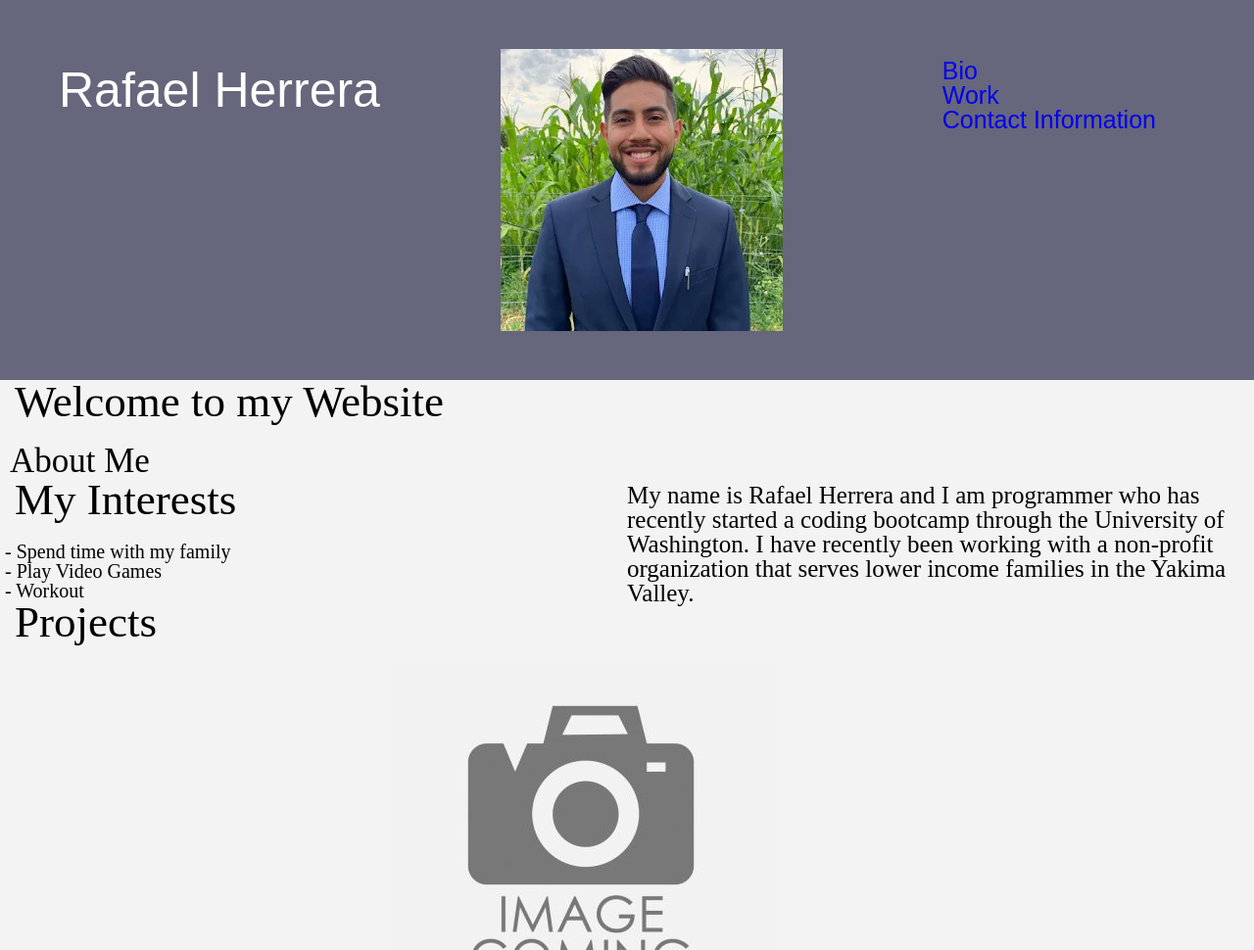
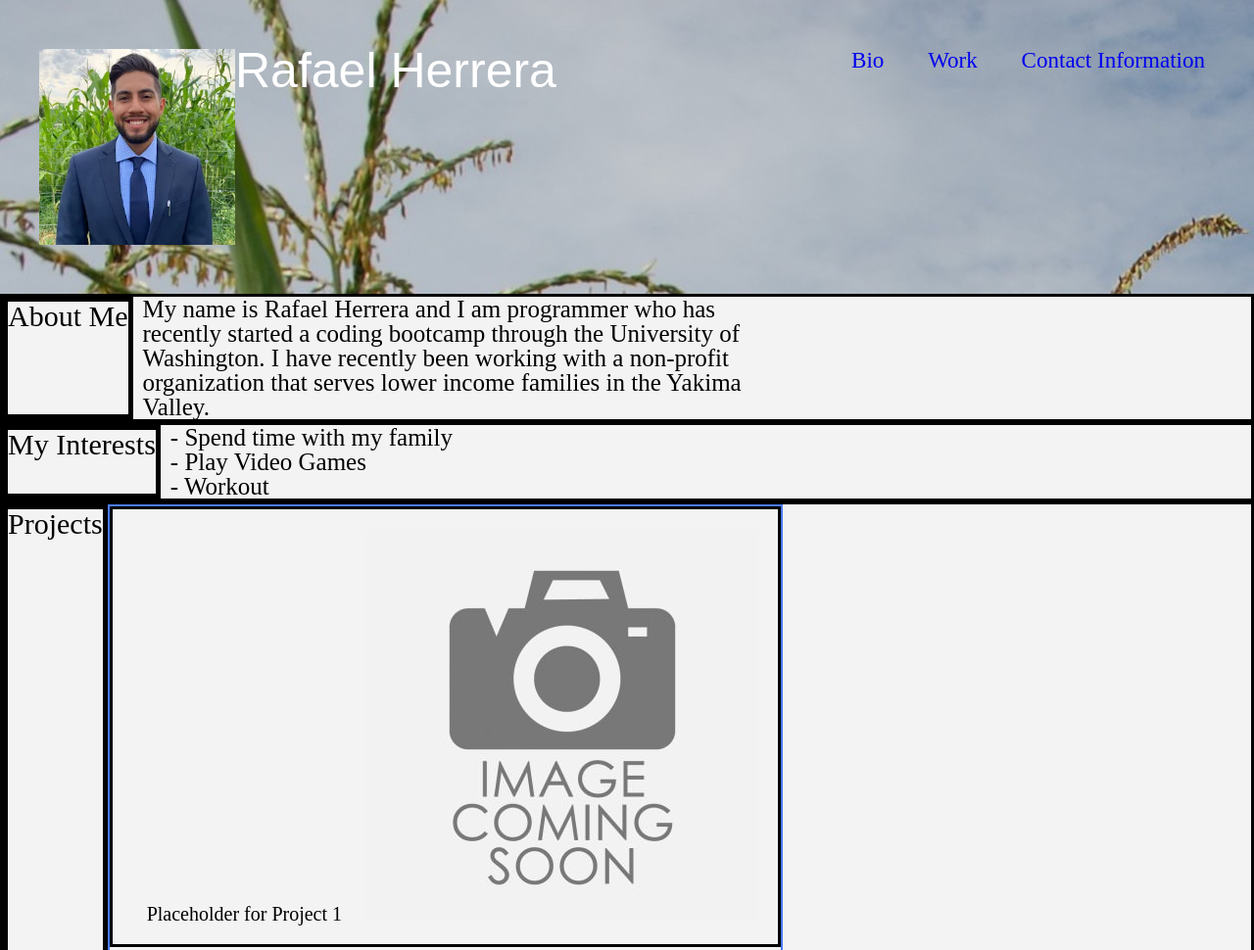
Before and after one commit to RafaelH731/Portfolio-Website, a plain HTML site: page index.html in a window 1280 px wide. Shown: the top 970 px of the page at 98% size. Drawn offline with Linux system fonts and the light colour scheme.

Commit message:
small updates

```diff
--- a/index.html
+++ b/index.html
@@ -7,30 +7,23 @@
     <link href="style.css" rel="stylesheet" type="text/css">
 </head>
 <body>
-   <!-- <img class="img-banner" src="img/bannertemplate.jpg" alt="website banner"> -->
+    <header style="background-image: url('img/milpa.jpg');" alt="background image" class="main-header">
 
-    <header class="main-header">
-        <h1>Rafael Herrera</h1>
-        <img src="img/profile-pic.webp" alt="rafael's picture">
+        <h1><img src="img/profile-pic.webp" width="200" height="200" alt="rafael's picture">Rafael Herrera</h1>
+
         <nav>
-            <ul>
-                <li>
              <a href="#Bio">Bio</a>
-                </li>
-                <li>
+
              <a href="#Work">Work</a>
-                </li>
-                <li>
+
              <a href="#Contact-Information">Contact Information</a>
-                </li>
-            </ul>
+
         </nav>
     </header>
 
-    <section>
-    <h2 class="small-header">Welcome to my Website</h2>
+    <section class="card">
 
-    <p class="bio" id="Bio">About Me</p>
+            <h3 class="inside-card" id="Bio">About Me</h3>
 
     <p class="info">My name is Rafael Herrera and I am programmer who has recently started a
     coding bootcamp through the University of Washington. I have recently been working with a
@@ -39,8 +32,8 @@
     </p>
     </section>
 
-    <section>
-        <h2 class="small-header">My Interests</h2>
+    <section class="card">
+        <h3 class="inside-card">My Interests</h3>
    <ul class="interests">
         <li>- Spend time with my family</li>
         <li>- Play Video Games</li>
@@ -48,23 +41,25 @@
     </ul>
     </section>
 
-    <h1 class="small-header" id="Work">Projects</h1>
-    <section>
+    <section class="card">
+    <h3 class="inside-card"  id="Work">Projects</h3>
 
+        <div class="project-imgs">
             <h2 id="projects">Placeholder for Project 1
-            <a href="https://www.google.com/"><img src="img/placeholder-image.jpg" alt="placeholder">
+                <a href="https://www.google.com/"><img src="img/placeholder-image.jpg" width="400" height="400" alt="placeholder">
             </h2>
-        <h3 id="projects">Placeholder for Project 2
+            <h2 id="projects">Placeholder for Project 2
                  <a href="https://www.w3schools.com/"><img src="img/placeholder-image.jpg" width="300" height="300" alt="placeholder">
-        </h3>
-        <h4 id="projects">Placeholder for Project 3
+             </h2>
+             <h2 id="projects">Placeholder for Project 3
                  <a href="https://www.reddit.com/"><img src="img/placeholder-image.jpg" width="200" height="200" alt="placeholder">
-        </h4>
+             </h2>
+         </div>
+    </section>
 
-    </section>
     <footer class="main-footer" id="Contact-Information">
-        <h2>Contact Information</h2>
-        <h3>Email: RAFAELHERRERA731@GMAIL</h3>
+        <h2>Contact Information: </h2>
+        <h3>Email: RAFAELHERRERA731@GMAIL </h3>
 
     </footer>
 </body>
--- a/style.css
+++ b/style.css
@@ -4,9 +4,12 @@
     text-decoration: none;
 }
 body{
-    background-color: #f3f3f3;
+    background-color: #f3f3f3ee;
 }
-
+main {
+    display: flex;
+    flex-wrap: wrap;
+}
 .wrapper {
     width: 100%;
 
@@ -19,14 +22,19 @@ body{
 .main-header, .main-footer {
     display: flex;
     justify-content: space-between;
-    padding: 50px;
-    background: rgb(102, 102, 124);
-    color: #fff;
-    font-family: 'Courier New', Courier, monospace;
-    font-size: large;
+    padding: 30px;
+    color: rgb(0, 0, 0);
+    font-family: 'Times New Roman', Times, serif;
+    font-size: larger;
 }
 
-.main-header h1 {
+a {
+    display: inline-block;
+    margin: 20px;
+    font-size: larger;
+}
+
+h1 {
     padding: 20px 10px 20px;
     font-family: Arial, Helvetica, sans-serif;
     font-size: 50px;
@@ -34,38 +42,34 @@ body{
     line-height: 45px;
     display: flex;
 }
-.main-header ul {
-    padding: 10px 50px 20px;
-    font-family: Arial, Helvetica, sans-serif;
+
+.bio, .info, .interests {
     font-size: 25px;
-    color: #111;
-    line-height: 25px;
-
-}
-.small-header {
-    font-size: 45px;
-    padding-bottom: 20px;
-    padding-left: 15px;
-}
-.bio {
-    font-size: 35px;
     padding-left: 10px;
-}
-.info {
-    font-size: 25px;
-    padding-left: 8px;
-    padding-top: 5px;
-}
-.interests {
-    font-size: 20px;
-    padding-left: 5px;
-}
-#projects {
-    font-size: 35px;
-    padding-left: 35px;
 
 }
 
+#projects {
+    font-size: 20px;
+    padding-left: 35px;
+    border: 3px solid black;
+
+}
+.card {
+    display: block;
+    display: flex;
+    border: 3px solid black;
+    justify-content: left;
+}
+.inside-card {
+    display: inline-block;
+    border: 5px solid black;
+    font-size: 30px;
+}
+
+.project-imgs {
+   border: 2px solid #4c7cff;
+}
 @media only screen and (min-width:768px) {
     .img-banner {
         display: block;
```
Also changed, not shown: img/milpa.jpg (added). Lines whose indentation alone changed are shown as unchanged.
